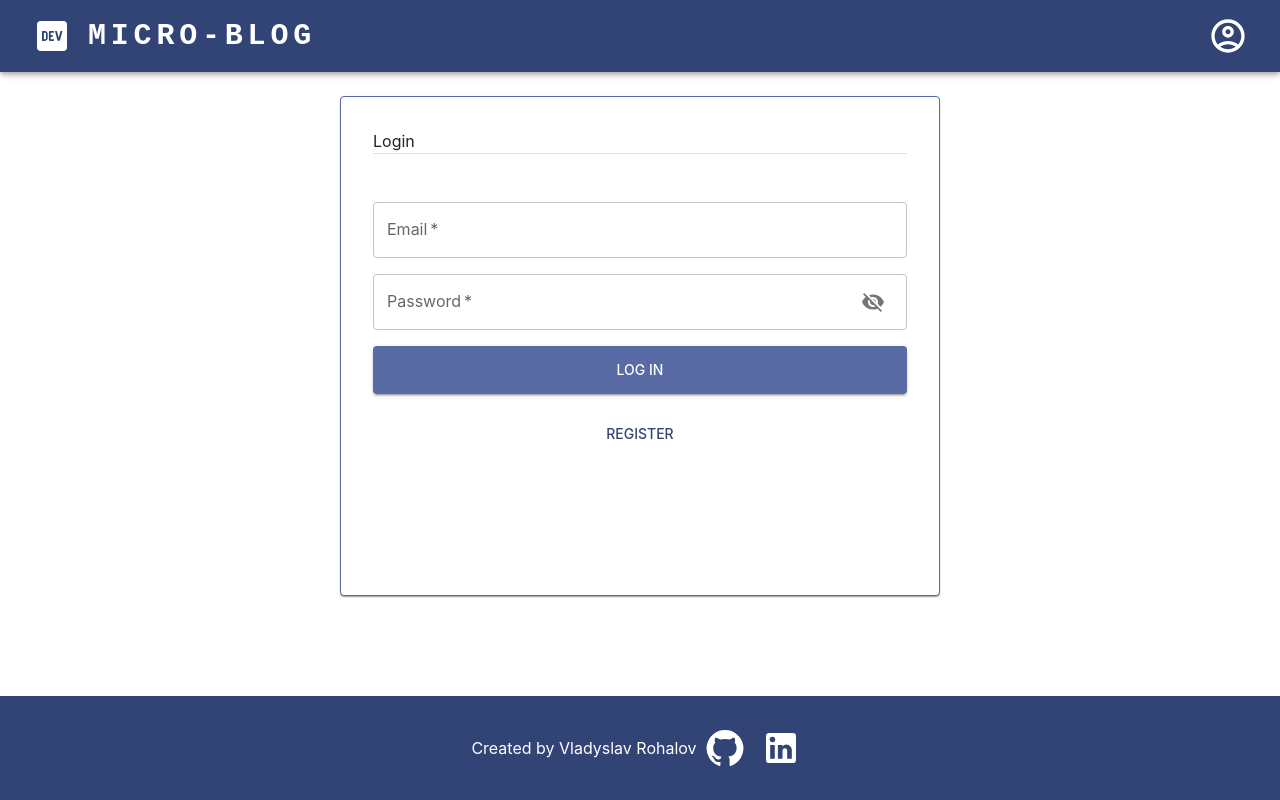
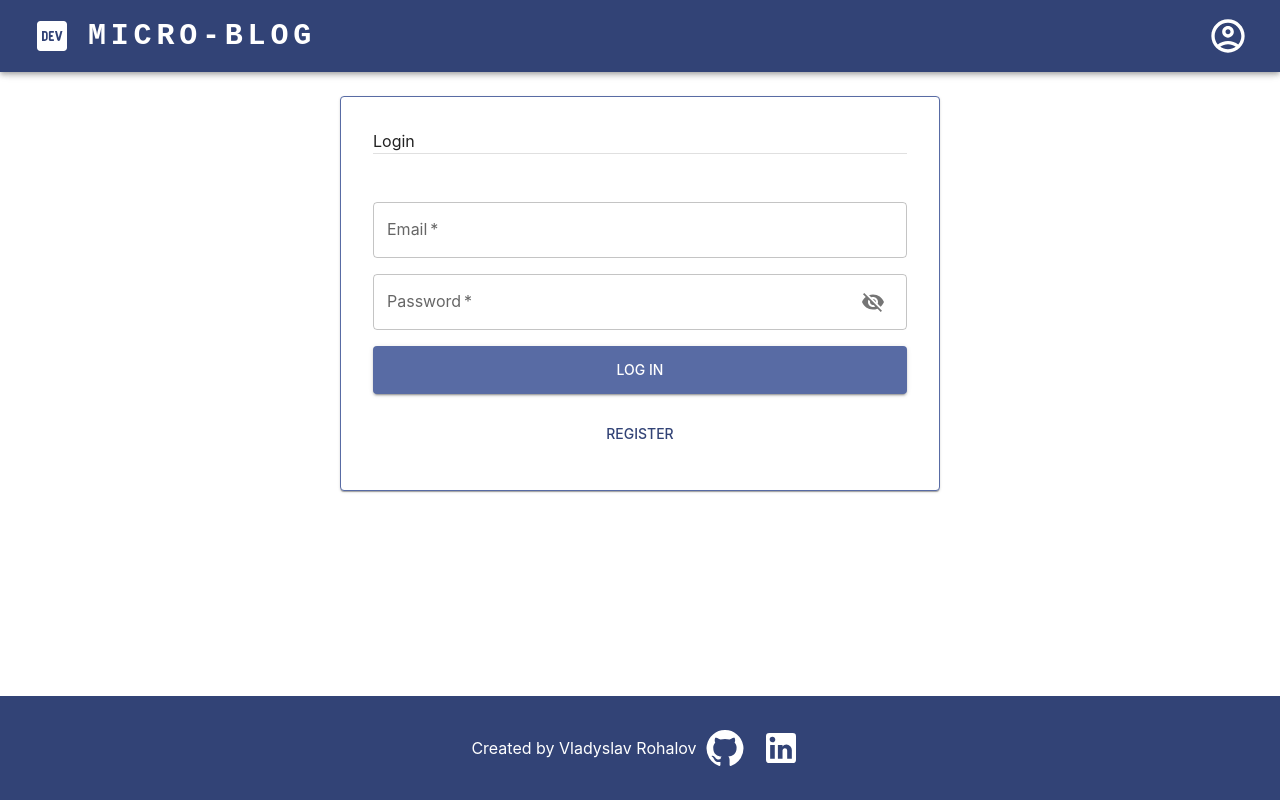
Before and after one commit to vladyslav-rohalov/tech-task, a Next.js app in the folder frontend/: page /authorization in a window 1280 px wide. Built offline with nearby package versions, Linux system fonts and the light colour scheme.

Commit message:
Auth refactoring
1. Fixed styles
2. Transmit all handler logic to Auth page

```diff
--- a/frontend/src/app/(pages)/authorization/page.tsx
+++ b/frontend/src/app/(pages)/authorization/page.tsx
@@ -2,9 +2,21 @@
 import { useState } from "react";
 import { Container } from "@mui/material";
 import Auth from "@/app/components/auth/auth";
+import { UserDataReg, UserDataLog } from "@/app/utils/interfaces";
 
 export default function Authorization() {
   const [login, setLogin] = useState(true);
+  const [showPassword, setShowPassword] = useState(false);
+
+  const handleShowPassword = () => setShowPassword(!showPassword);
+
+  const handleLogin = (userData: UserDataLog) => {
+    console.log(userData);
+  };
+
+  const handleRegister = (userData: UserDataReg) => {
+    console.log(userData);
+  };
 
   const handleAuthMethod = () => {
     setLogin(!login);
@@ -18,7 +30,14 @@ export default function Authorization() {
         mt: 12,
       }}
     >
-      <Auth toggleAuth={handleAuthMethod} login={login} />
+      <Auth
+        toggleAuth={handleAuthMethod}
+        login={login}
+        showPassword={showPassword}
+        handleShowPassword={handleShowPassword}
+        handleLogin={handleLogin}
+        handleRegister={handleRegister}
+      />
     </Container>
   );
 }
--- a/frontend/src/app/components/auth/auth.tsx
+++ b/frontend/src/app/components/auth/auth.tsx
@@ -1,6 +1,3 @@
-"use client";
-
-import { useState } from "react";
 import { Paper, Typography, Divider } from "@mui/material";
 import Login from "./login/login";
 import Registration from "./register/register";
@@ -9,26 +6,24 @@ import { UserDataReg, UserDataLog } from "@/app/utils/interfaces";
 interface PropsTypes {
   toggleAuth: (event: React.MouseEvent<HTMLElement>) => void;
   login: boolean;
+  showPassword: boolean;
+  handleShowPassword: (event: React.MouseEvent<HTMLElement>) => void;
+  handleLogin: (userData: UserDataLog) => void;
+  handleRegister: (userData: UserDataReg) => void;
 }
 
-export default function Auth({ toggleAuth, login }: PropsTypes) {
-  const [showPassword, setShowPassword] = useState(false);
-
-  const handleClickShowPassword = () => setShowPassword(!showPassword);
-
-  const handleLogin = (userData: UserDataLog) => {
-    console.log(userData);
-  };
-
-  const handleRegister = (userData: UserDataReg) => {
-    console.log(userData);
-  };
-
+export default function Auth({
+  toggleAuth,
+  login,
+  showPassword,
+  handleShowPassword,
+  handleLogin,
+  handleRegister,
+}: PropsTypes) {
   return (
     <Paper
       sx={{
-        width: "600px",
-        height: "500px",
+        maxWidth: "600px",
         margin: "0 auto ",
         p: 4,
         border: "1px solid ",
@@ -42,14 +37,14 @@ export default function Auth({ toggleAuth, login }: PropsTypes) {
           toggleAuth={toggleAuth}
           handleLogin={handleLogin}
           showPassword={showPassword}
-          handleClick={handleClickShowPassword}
+          handleShowPassword={handleShowPassword}
         />
       ) : (
         <Registration
           toggleAuth={toggleAuth}
           handleRegister={handleRegister}
           showPassword={showPassword}
-          handleClick={handleClickShowPassword}
+          handleShowPassword={handleShowPassword}
         />
       )}
     </Paper>
--- a/frontend/src/app/components/auth/login/login.tsx
+++ b/frontend/src/app/components/auth/login/login.tsx
@@ -5,7 +5,7 @@ import { UserDataLog } from "@/app/utils/interfaces";
 interface PropsTypes {
   toggleAuth: (event: React.MouseEvent<HTMLElement>) => void;
   handleLogin: (userData: UserDataLog) => void;
-  handleClick: (event: React.MouseEvent<HTMLElement>) => void;
+  handleShowPassword: (event: React.MouseEvent<HTMLElement>) => void;
   showPassword: boolean;
 }
 
@@ -13,7 +13,7 @@ export default function Login({
   toggleAuth,
   handleLogin,
   showPassword,
-  handleClick,
+  handleShowPassword,
 }: PropsTypes) {
   const onLogin = (e: React.FormEvent<HTMLFormElement>): void => {
     e.preventDefault();
@@ -39,7 +39,7 @@ export default function Login({
         sx={{ mt: 2 }}
         type="email"
       />
-      <PasswordFiled showPassword={showPassword} handleClick={handleClick} />
+      <PasswordFiled showPassword={showPassword} handleClick={handleShowPassword} />
       <Button
         variant="contained"
         sx={{ mt: 2, height: 48, bgcolor: "primary.light" }}
--- a/frontend/src/app/components/auth/register/register.tsx
+++ b/frontend/src/app/components/auth/register/register.tsx
@@ -9,14 +9,14 @@ interface PropsTypes {
   toggleAuth: (event: React.MouseEvent<HTMLElement>) => void;
   handleRegister: (userData: UserDataReg) => void;
   showPassword: boolean;
-  handleClick: (event: React.MouseEvent<HTMLElement>) => void;
+  handleShowPassword: (event: React.MouseEvent<HTMLElement>) => void;
 }
 
 export default function Registration({
   toggleAuth,
   handleRegister,
   showPassword,
-  handleClick,
+  handleShowPassword,
 }: PropsTypes) {
   const [role, setRole] = useState("");
 
@@ -64,7 +64,7 @@ export default function Registration({
         sx={{ mt: 2 }}
         type="email"
       />
-      <PasswordFiled showPassword={showPassword} handleClick={handleClick} />
+      <PasswordFiled showPassword={showPassword} handleClick={handleShowPassword} />
 
       <Button
         variant="contained"
--- a/frontend/src/app/globals.css
+++ b/frontend/src/app/globals.css
@@ -12,6 +12,7 @@ body {
   flex-direction: column;
   justify-content: space-between;
   min-height: 100vh;
+  /* flex-grow: 1; */
 }
 
 main {
```
